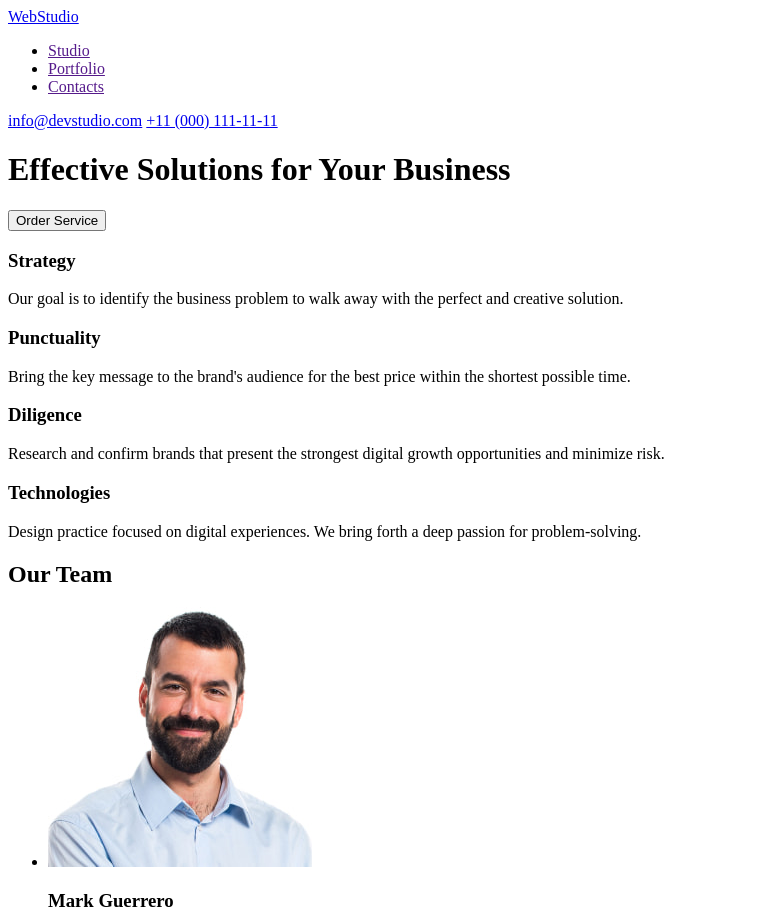
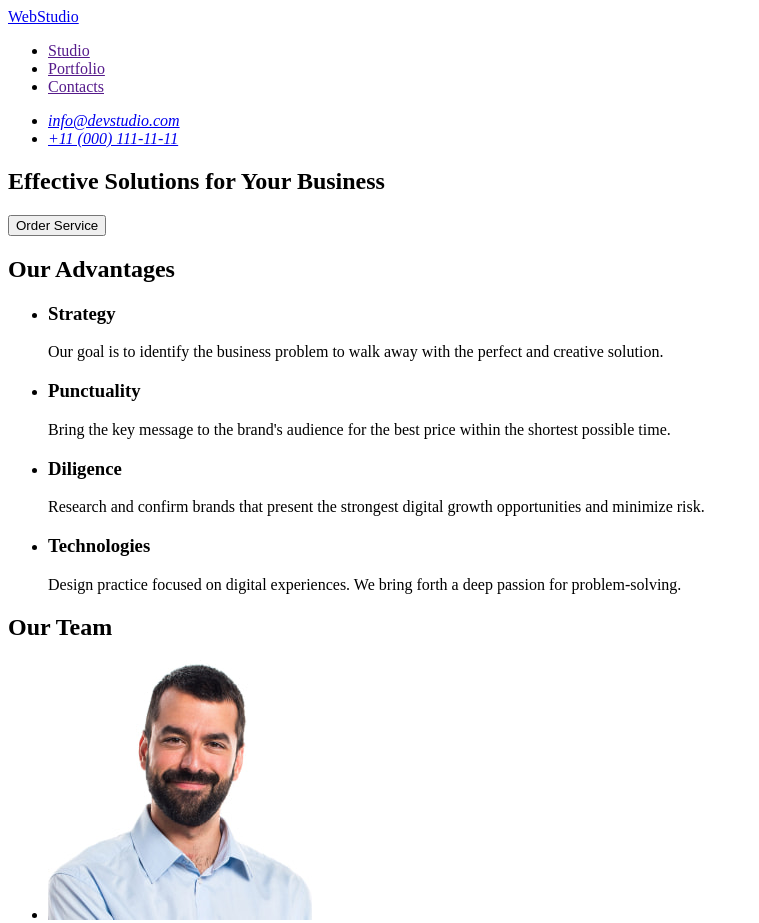
Before and after one commit to anastasiia-amb/goit-markup-hw-01, a plain HTML site: page index.html in a window 1280 px wide. Shown: the top 923 px of the page, without its empty margins (0-759 px from the left). Drawn offline with Linux system fonts and the light colour scheme.

Commit message:
add amendments

```diff
--- a/index.html
+++ b/index.html
@@ -9,7 +9,7 @@
 
 <body>
     <header>
-        <a href="/">WebStudio</a>
+        <a href="./index.html">WebStudio</a>
         <nav>
             <ul>
                 <li><a href="">Studio</a></li>
@@ -17,53 +17,67 @@
                 <li><a href="">Contacts</a></li>
             </ul>
         </nav>
-        <a href="mailto:info@devstudio.com">info@devstudio.com</a>
-        <a href="tel:+11(000)111-11-11">+11 (000) 111-11-11</a>
+        <address>
+            <ul>
+                <li><a href="mailto:info@devstudio.com">info@devstudio.com</a></li>
+                <li><a href="tel:+110001111111">+11 (000) 111-11-11</a></li>
+            </ul>
+        </address>
     </header>
     <main>
+        <section>
             <h1>Effective Solutions
                 for Your Business</h1>
             <button type="button">Order Service</button>
-        <section>
-            <h3>Strategy</h3>
-            <p>Our goal is to identify the business
-                problem to walk away with the perfect and creative solution.
-            </p>
         </section>
         <section>
+            <h2>Our Advantages</h2>
+            <ul>
+                <li>
+                    <h3>Strategy</h3>
+                    <p>Our goal is to identify the business problem to walk away with the perfect and creative solution.
+                    </p>
+                </li>
+                <li>
                     <h3>Punctuality</h3>
-            <p>Bring the key message to the brand's audience for the best price within the shortest possible time.
+                    <p>Bring the key message to the brand's audience for the best price within the shortest possible
+                        time.
                     </p>
-        </section>
-        <section>
+                </li>
+                <li>
                     <h3>Diligence</h3>
-            <p>Research and confirm brands that present the strongest digital growth opportunities and minimize risk.
+                    <p>Research and confirm brands that present the strongest digital growth opportunities and minimize
+                        risk.
                     </p>
-        </section>
-        <section>
+                </li>
+                <li>
                     <h3>Technologies</h3>
-            <p>Design practice focused on digital experiences. We bring forth a deep passion for problem-solving.</p>
+                    <p>Design practice focused on digital experiences. We bring forth a deep passion for
+                        problem-solving.
+                    </p>
+                </li>
+            </ul>
         </section>
         <section>
             <h2>Our Team</h2>
             <ul>
                 <li>
-                    <img src="./images/mark.jpg" alt="Mark Guerrero">
+                    <img src="./images/mark.jpg" alt="Mark Guerrero" width="264">
                     <h3>Mark Guerrero</h3>
                     <p>Product Designer</p>
                 </li>
                 <li>
-                    <img src="./images/tom.jpg" alt="Tom Ford">
+                    <img src="./images/tom.jpg" alt="Tom Ford" width="264">
                     <h3>Tom Ford</h3>
                     <p>Frontend Developer</p>
                 </li>
                 <li>
-                    <img src="./images/camila.jpg" alt="Camila Garcia">
+                    <img src="./images/camila.jpg" alt="Camila Garcia" width="264">
                     <h3>Camila Garcia</h3>
                     <p>Marketing</p>
                 </li>
                 <li>
-                    <img src="./images/daniel.jpg" alt="Daniel Wilson">
+                    <img src="./images/daniel.jpg" alt="Daniel Wilson" width="264">
                     <h3>Daniel Wilson</h3>
                     <p>UI Designer</p>
                 </li>
```
Lines whose indentation alone changed are shown as unchanged.
